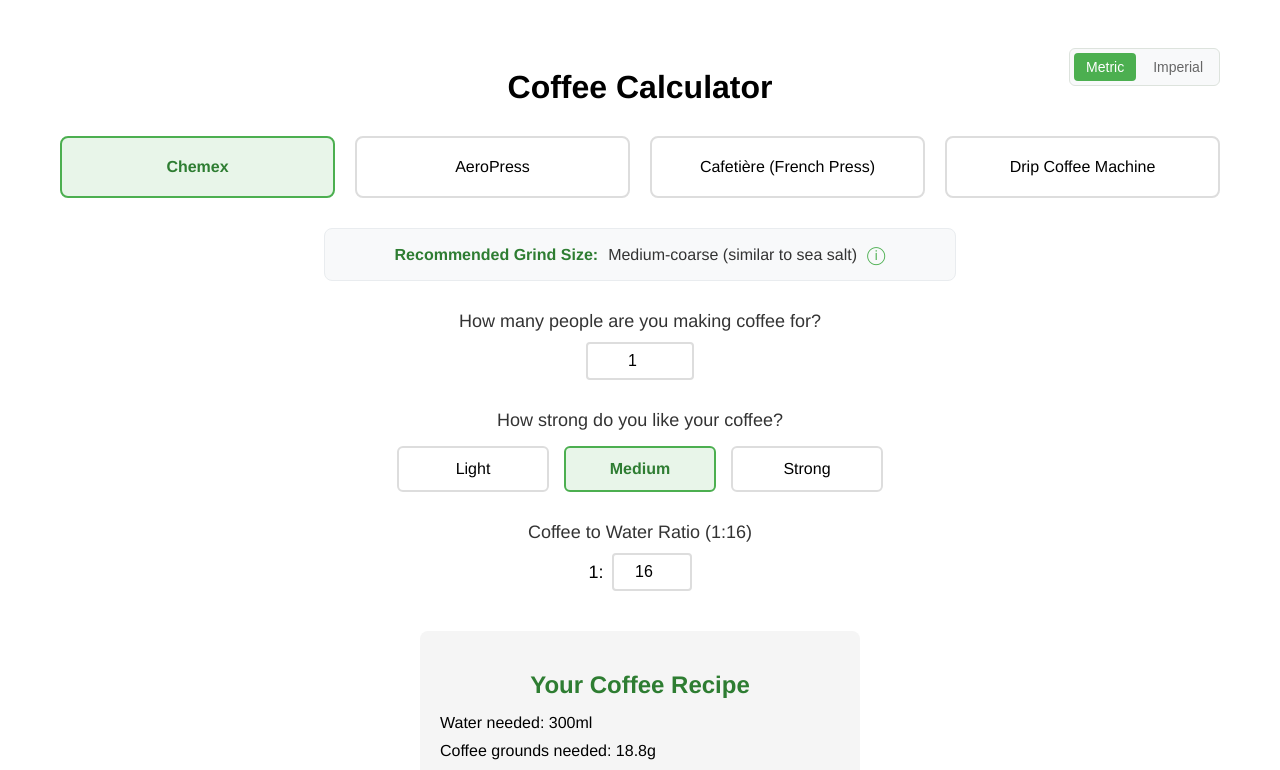
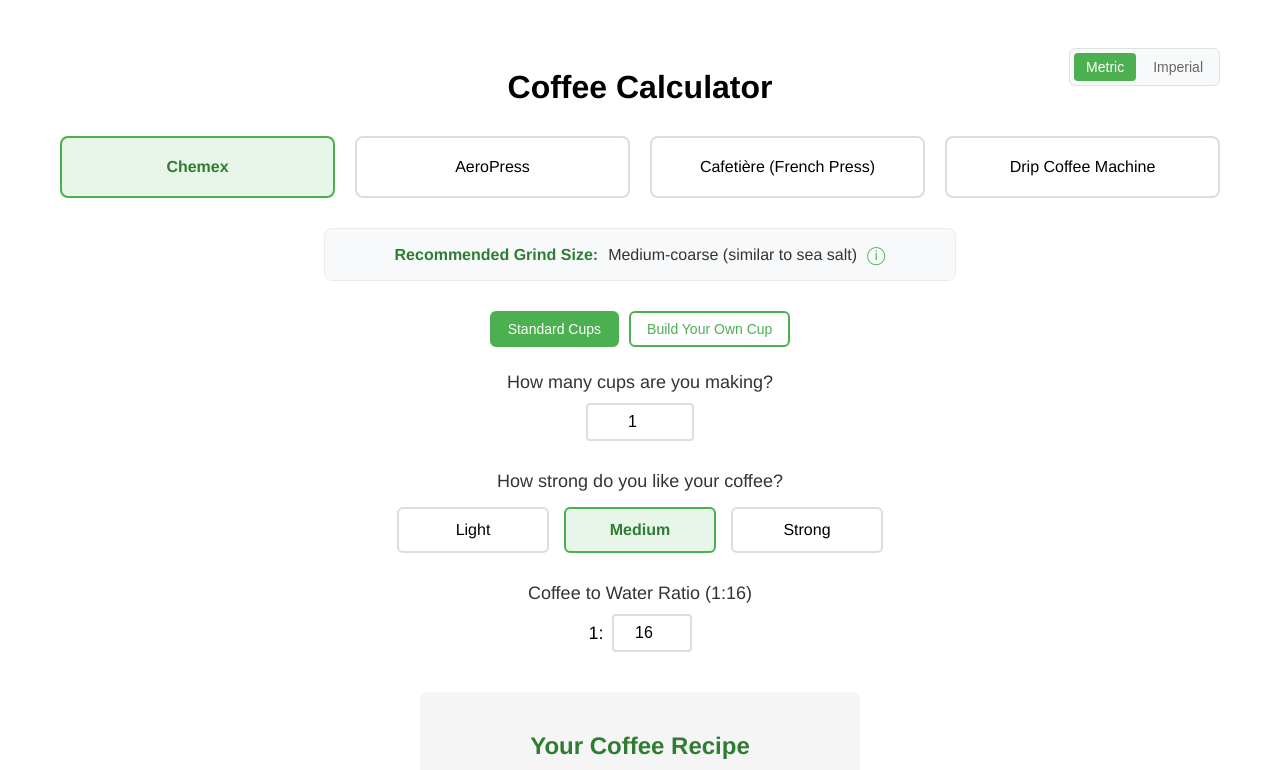
Before and after one commit to Demandflow/coffee-calculator, a Vue app: page / in a window 1280 px wide. Shown: the top 770 px of the page. Built offline with nearby package versions, Linux system fonts and the light colour scheme.

Commit message:
Update AeroPress logic to use model-specific sizes and improve unit conversions

```diff
--- a/src/App.vue
+++ b/src/App.vue
@@ -44,6 +44,52 @@
       </div>
     </div>
 
+    <!-- Input section -->
+    <div class="input-section" v-if="selectedMethod !== 'AeroPress'">
+      <div class="input-mode-toggle">
+        <button
+          class="mode-button"
+          :class="{ active: !isCustomSize }"
+          @click="isCustomSize = false"
+        >
+          Standard Cups
+        </button>
+        <button
+          class="mode-button"
+          :class="{ active: isCustomSize }"
+          @click="isCustomSize = true"
+        >
+          Build Your Own Cup
+        </button>
+      </div>
+
+      <template v-if="!isCustomSize">
+        <label for="cups-count">How many cups are you making?</label>
+        <input
+          type="number"
+          id="cups-count"
+          v-model="peopleCount"
+          min="1"
+          max="12"
+        >
+      </template>
+
+      <template v-else>
+        <label for="custom-size">How much coffee do you want to make?</label>
+        <div class="custom-size-input">
+          <input
+            type="number"
+            id="custom-size"
+            v-model="customSize"
+            :min="unitSystem === 'metric' ? 100 : 3"
+            :max="unitSystem === 'metric' ? 2000 : 68"
+            :step="unitSystem === 'metric' ? 10 : 0.5"
+          >
+          <span class="unit-label">{{ unitSystem === 'metric' ? 'ml' : 'fl oz' }}</span>
+        </div>
+      </template>
+    </div>
+
     <div class="input-section" v-if="selectedMethod === 'AeroPress'">
       <label>Which AeroPress model do you have?</label>
       <div class="aeropress-options">
@@ -57,17 +103,6 @@
           {{ model.name }}
         </div>
       </div>
-    </div>
-
-    <div class="input-section">
-      <label for="people-count">How many people are you making coffee for?</label>
-      <input
-        type="number"
-        id="people-count"
-        v-model="peopleCount"
-        min="1"
-        max="12"
-      >
     </div>
 
     <div class="strength-section">
@@ -107,22 +142,21 @@
             selectedMethod === 'Drip Coffee Machine'">
       <h2>Your Coffee Recipe</h2>
       <div class="recipe-details">
-        <p>Water needed: {{ formatWater(totalWater) }}</p>
-        <p>Coffee grounds needed: {{ formatCoffee(coffeeAmount) }}</p>
-        <p class="ratio-text">Using ratio 1:{{ ratio }}</p>
+        <!-- Remove redundant water and coffee measurements -->
 
         <!-- Ratio Summary Box -->
         <div class="ratio-summary">
-          <h3>1 cup breakdown:</h3>
+          <h3>Your brew breakdown:</h3>
+          <p class="ratio-text">Using ratio 1:{{ ratio }}</p>
           <div class="ratio-boxes">
             <div class="ratio-box">
               <h4>Coffee</h4>
-              <div class="amount">{{ formatCoffee((cupsSize / ratio).toFixed(1)) }}</div>
+              <div class="amount">{{ formatCoffee(coffeeAmount) }}</div>
               <div class="unit">{{ unitSystem === 'metric' ? 'grams' : 'oz' }}</div>
             </div>
             <div class="ratio-box">
               <h4>Water</h4>
-              <div class="amount">{{ formatWater(cupsSize) }}</div>
+              <div class="amount">{{ formatWater(totalWater) }}</div>
               <div class="unit">{{ unitSystem === 'metric' ? 'ml' : 'fl oz' }}</div>
             </div>
           </div>
@@ -314,11 +348,20 @@
           size: 'Medium (similar to sand)',
           reason: 'Provides optimal extraction for automatic drip brewing methods.'
         }
-      }
+      },
+      isCustomSize: false,
+      customSize: 240, // Default to 1 standard cup
     };
   },
   computed: {
     totalWater() {
+      if (this.isCustomSize) {
+        if (this.unitSystem === 'imperial') {
+          // Convert fl oz back to ml for internal calculations
+          return this.customSize * 29.5735;
+        }
+        return this.customSize;
+      }
       return this.peopleCount * this.cupsSize;
     },
     coffeeAmount() {
@@ -395,12 +438,12 @@
       this.isCustomRatio = true;
       this.selectedStrength = 'Custom';
     },
-    formatWater(ml) {
+    formatWater(amount) {
       if (this.unitSystem === 'metric') {
-        return `${ml}ml`;
+        return `${Math.round(amount)}ml`;
       } else {
-        // Convert ml to fl oz (1 ml ≈ 0.033814 fl oz)
-        const flOz = (ml * 0.033814).toFixed(1);
+        // Convert ml to fluid ounces
+        const flOz = Math.round(amount * 0.033814 * 10) / 10;
         return `${flOz}fl oz`;
       }
     },
@@ -408,8 +451,8 @@
       if (this.unitSystem === 'metric') {
         return `${grams}g`;
       } else {
-        // Convert grams to ounces (1g ≈ 0.035274 oz)
-        const oz = (grams * 0.035274).toFixed(2);
+        // Convert grams to regular ounces
+        const oz = Math.round(grams * 0.035274 * 100) / 100;
         return `${oz}oz`;
       }
     }
@@ -427,6 +470,18 @@
         this.cupsSize = 240; // Standard drip coffee cup size
       }
       this.selectStrength(this.selectedStrength);
+    },
+    unitSystem(newSystem) {
+      if (this.isCustomSize) {
+        const currentValue = parseFloat(this.customSize);
+        if (newSystem === 'imperial') {
+          // Convert ml to fluid ounces (1 ml = 0.033814 fl oz)
+          this.customSize = Math.round(currentValue * 0.033814 * 10) / 10;
+        } else {
+          // Convert fluid ounces to ml (1 fl oz = 29.5735 ml)
+          this.customSize = Math.round(currentValue * 29.5735);
+        }
+      }
     }
   }
 };
@@ -875,4 +930,41 @@
   background: #4CAF50;
   color: white;
 }
+
+.input-mode-toggle {
+  display: flex;
+  gap: 10px;
+  margin-bottom: 15px;
+}
+
+.mode-button {
+  padding: 8px 16px;
+  border: 2px solid #4CAF50;
+  border-radius: 6px;
+  background: white;
+  cursor: pointer;
+  font-size: 14px;
+  color: #4CAF50;
+  transition: all 0.3s ease;
+}
+
+.mode-button:hover {
+  background: #E8F5E9;
+}
+
+.mode-button.active {
+  background: #4CAF50;
+  color: white;
+}
+
+.custom-size-input {
+  display: flex;
+  align-items: center;
+  gap: 8px;
+}
+
+.unit-label {
+  font-size: 16px;
+  color: #666;
+}
 </style>
```
